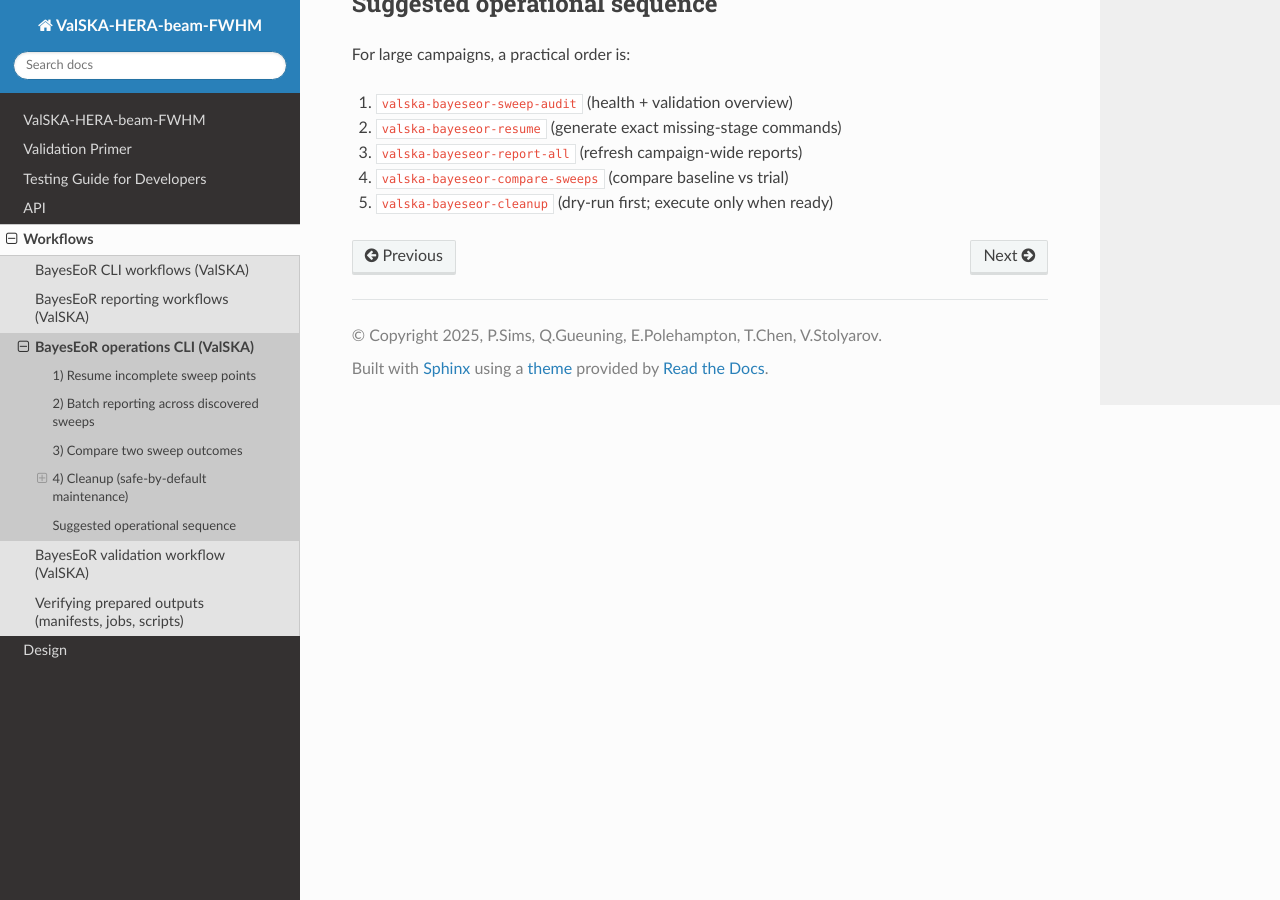
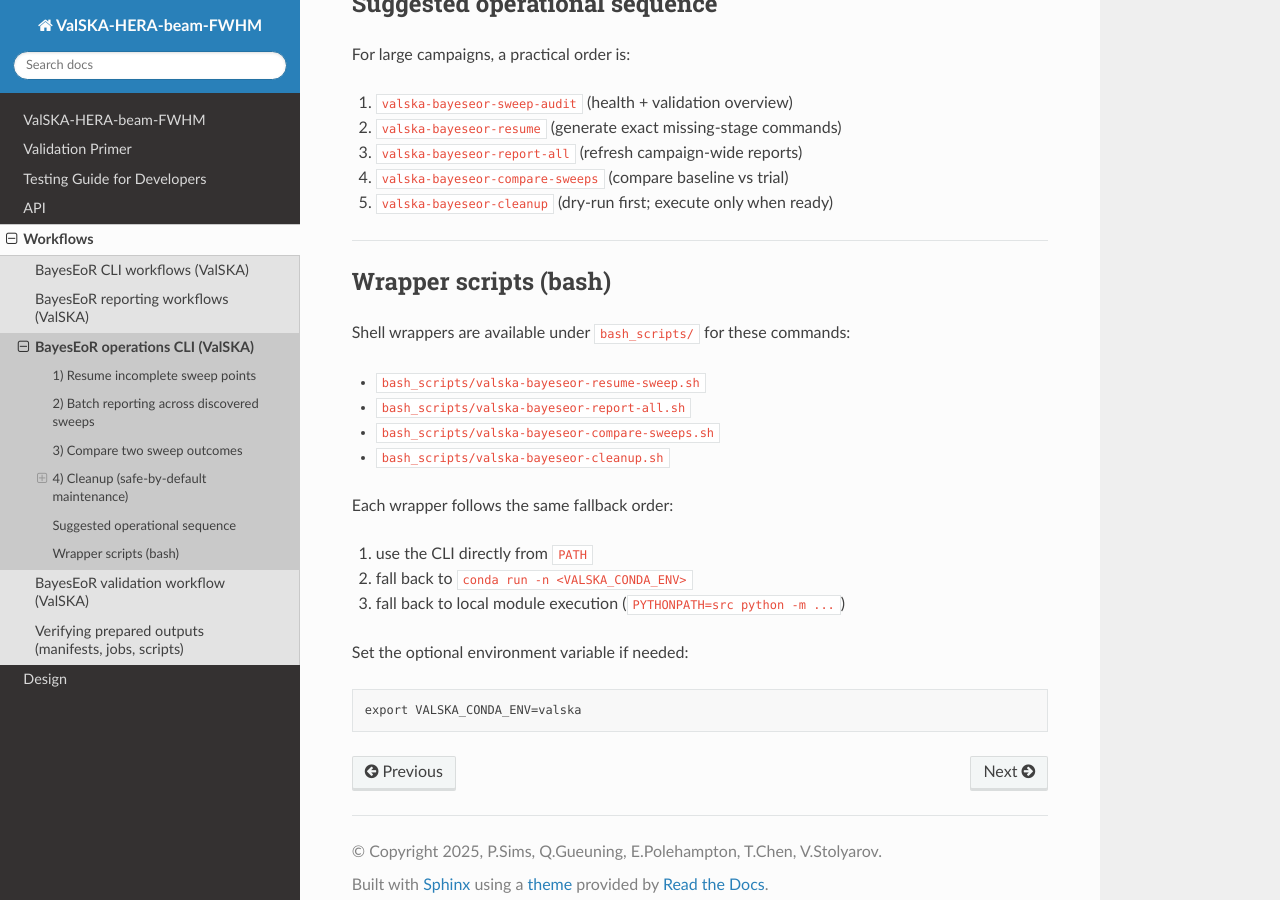
Before and after one commit to uksrc/ValSKA-HERA-beam-FWHM, a Sphinx documentation site: the page built from docs/source/workflows/bayeseor_operations.md, in a window 1280 px wide and 900 px high, scrolled down 5023 px. Built offline with Sphinx 7.4.7 and the Read the Docs theme 3.1.0, drawn with Linux system fonts in a browser that asks for light colours; the version number could not be read and is left out.

Commit message:
Add wrapper scripts for BayesEoR operations CLIs

```diff
--- a/docs/source/workflows/bayeseor_operations.md
+++ b/docs/source/workflows/bayeseor_operations.md
@@ -197,3 +197,24 @@ For large campaigns, a practical order is:
 3. `valska-bayeseor-report-all` (refresh campaign-wide reports)
 4. `valska-bayeseor-compare-sweeps` (compare baseline vs trial)
 5. `valska-bayeseor-cleanup` (dry-run first; execute only when ready)
+
+---
+
+## Wrapper scripts (bash)
+
+Shell wrappers are available under `bash_scripts/` for these commands:
+
+- `bash_scripts/valska-bayeseor-resume-sweep.sh`
+- `bash_scripts/valska-bayeseor-report-all.sh`
+- `bash_scripts/valska-bayeseor-compare-sweeps.sh`
+- `bash_scripts/valska-bayeseor-cleanup.sh`
+
+Each wrapper follows the same fallback order:
+
+1. use the CLI directly from `PATH`
+2. fall back to `conda run -n <VALSKA_CONDA_ENV>`
+3. fall back to local module execution (`PYTHONPATH=src python -m ...`)
+
+Set the optional environment variable if needed:
+
+    export VALSKA_CONDA_ENV=valska
```
Also changed, not shown: 4 other files.
